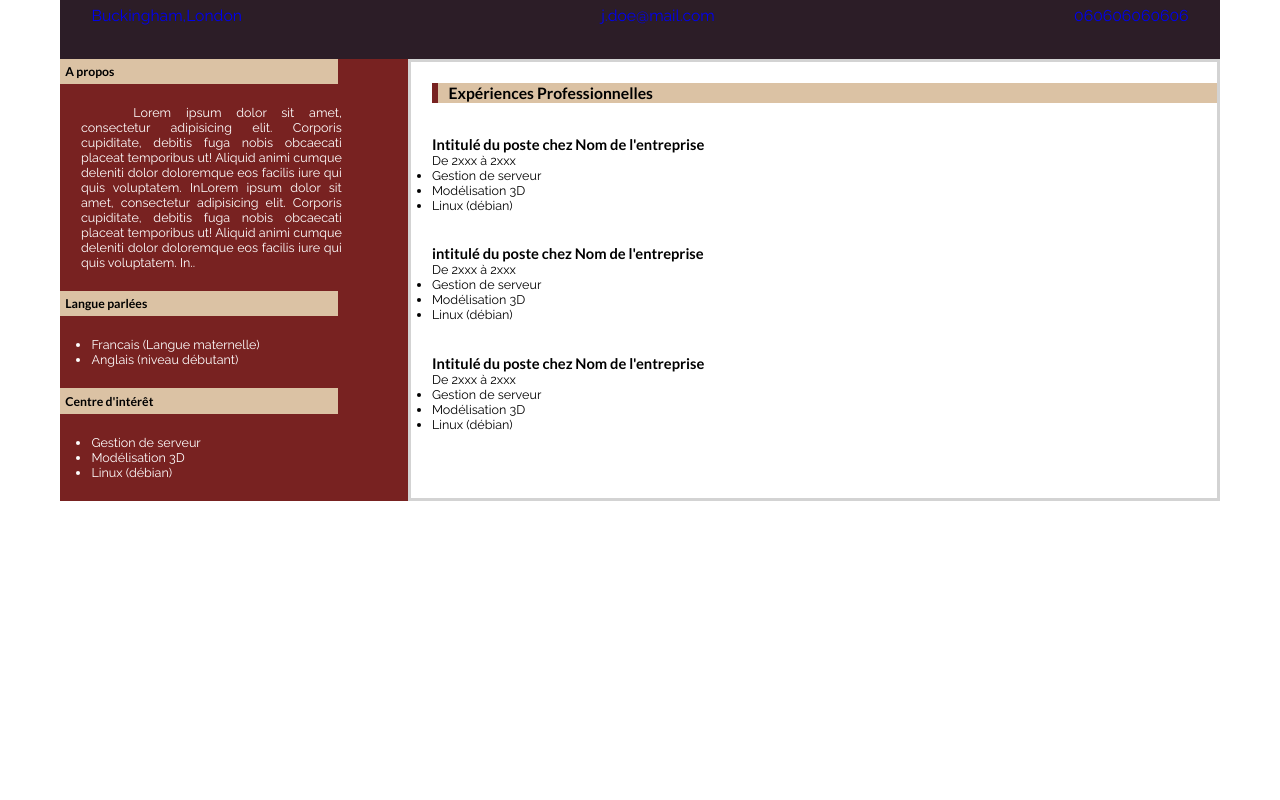
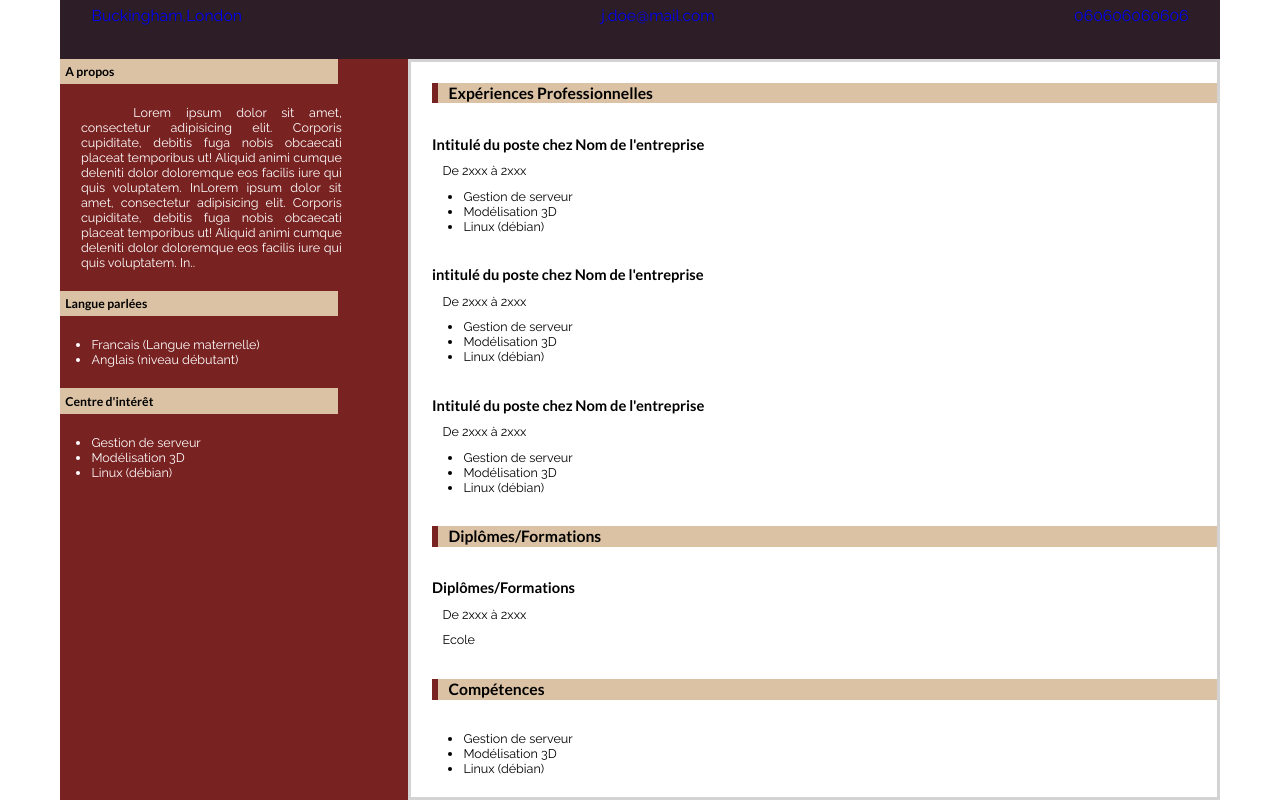
Before and after one commit to x-dcx-x/CV, a plain HTML site: page index.html in a window 1280 px wide. Shown: the part 347-1147 px from the top of the page. Before the commit the page ends 848 px from the top, so only its background shows below. Drawn offline with Linux system fonts and the light colour scheme; files whose address does not match are found by name.

Commit message:
dernier commit and push sur cette branche /fermeture de la branche main (html)

```diff
--- a/assets/css/style.css
+++ b/assets/css/style.css
@@ -146,3 +146,23 @@ main {
     border: solid lightgrey;
 
 }
+.traithover{
+    width: 100%;
+}
+
+.traithover:hover{
+    border-right: #782221 solid 4px;
+}
+
+.year{
+    margin: 1rem;
+
+}
+
+.school{
+    margin-left: 1rem;
+}
+
+.ul {
+    margin-left: 3rem;
+}
--- a/index.html
+++ b/index.html
@@ -106,14 +106,33 @@
         </article>
 
 
+        <!--///////////////////Diplômes/Formations///////////////-->
 
+        <div class="testcolor">
+            <span class="tiret"></span>
+            <h2 class="colorAbout">Diplômes/Formations</h2>
+        </div>
+        <article class="traithover">
+            <h3 class="titleh3">Diplômes/Formations</h3>
+            <p class="year">De 2xxx à 2xxx</p>
+            <p class="school">Ecole</p>
+        </article>
+        <!--//////////////////Compétence/////////////// -->
+        <div class="testcolor">
+            <span class="tiret"></span>
+            <h2 class="colorAbout">Compétences</h2>
+        </div>
 
+        <div class="traithover">
+            <ul class="ul">
+                <li>Gestion de serveur</li>
+                <li>Modélisation 3D</li>
+                <li>Linux (débian)</li>
+            </ul>
+        </div>
+    </section>
+    <p class="barrelétéral"></p>
+</main>
 
-
-    </section>
-
-
-
-</main>
 </body>
 </html>
```
